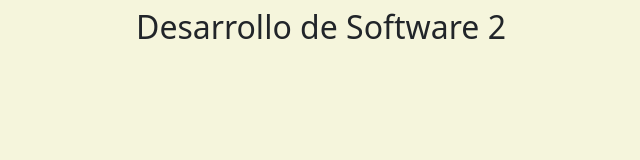
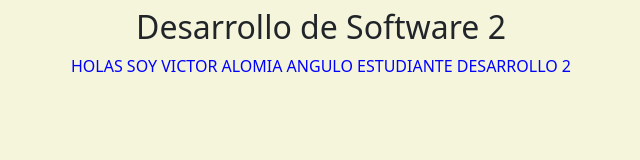
Before and after one commit to SantiagoEsquivelHub/Git_Flow, a plain HTML site: page index.html in a window 1280 px wide. Shown: the whole page, without its empty margins (257-897 px from the left). Drawn offline with nearby package versions, Linux system fonts and the light colour scheme.

Commit message:
victor commit

```diff
--- a/index.html
+++ b/index.html
@@ -7,11 +7,13 @@
     <meta name="viewport" content="width=device-width, initial-scale=1.0">
     <link href="https://cdn.jsdelivr.net/npm/bootstrap@5.3.0-alpha1/dist/css/bootstrap.min.css" rel="stylesheet"
         integrity="sha384-GLhlTQ8iRABdZLl6O3oVMWSktQOp6b7In1Zl3/Jr59b6EGGoI1aFkw7cmDA6j6gD" crossorigin="anonymous">
+        <link rel="stylesheet" href="stsyle.css">
     <title>Git Flow</title>
 </head>
 
 <body class="container m-2" style="background-color: beige;">
     <h2 class="d-flex justify-content-center">Desarrollo de Software 2</h2>
+    <p class="victor"> Holas soy Victor Alomia Angulo estudiante Desarrollo 2</p>
 </body>
 
 </html>
--- /dev/null
+++ b/stsyle.css
@@ -0,0 +1,7 @@
+.victor{
+    display: flex;
+    color: blue;
+    justify-content: center;
+    align-items: center;
+    text-transform: uppercase;
+}
```
